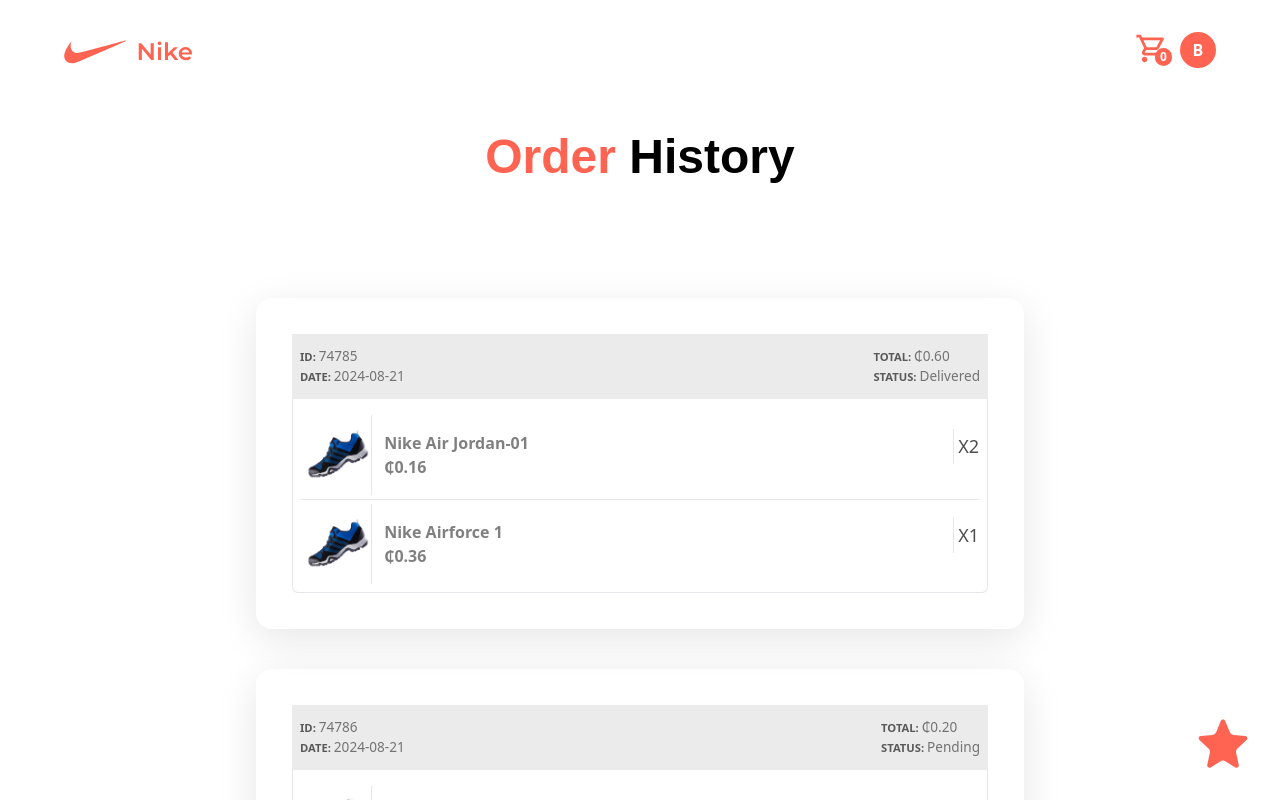
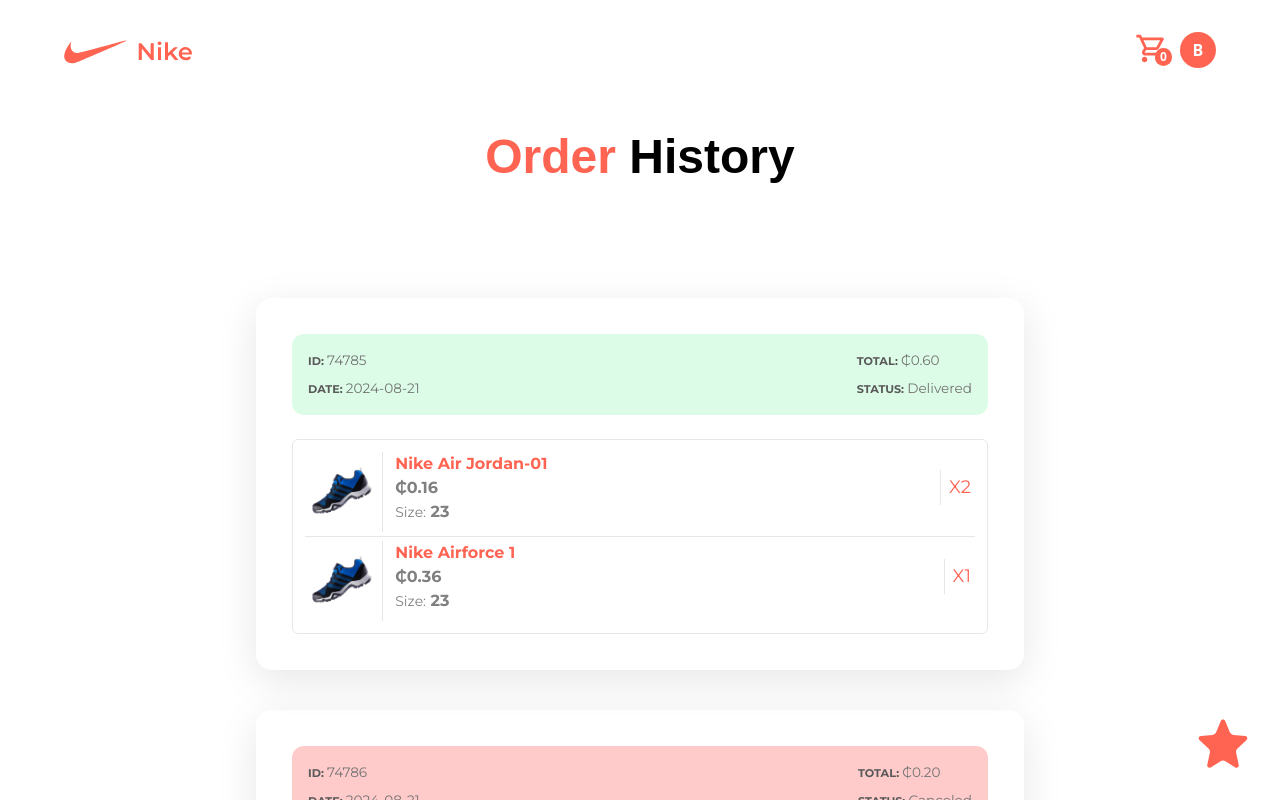
Before and after one commit to IB-ALA/NIKE-TAILWINDCSS-TUTORIAL, a React (Vite) app: page /orders in a window 1280 px wide. Shown: the top 800 px of the page. Built offline with nearby package versions, Linux system fonts and the light colour scheme; a web font is replaced by a local one.

Commit message:
Some css twaeks to the orders page.

```diff
--- a/src/components/navbar/index.jsx
+++ b/src/components/navbar/index.jsx
@@ -18,7 +18,7 @@
   giveFixedPosition && toggleIsScrolling();
 
   useEffect(() => {
-    if (currentPage === "products" || "orders" || "product-details") {
+    if (currentPage === "products" || "product-details" || "orders" || "cart") {
       setGiveFixedPosition(true);
     }
   }, [currentPage]);
--- a/src/components/orderCard/index.jsx
+++ b/src/components/orderCard/index.jsx
@@ -3,17 +3,25 @@
 
 function OrderCard({ order }) {
   const { orderID, orderDate, status, total, orderItems } = order;
-  // ${orderDate.slice(0, 10)}
   return (
-    <div className="flex flex-col justify-between p-9 rounded-2xl shadow-3xl mb-10 last:mb-0 max-w-3xl mx-auto">
-      <div className="flex justify-between py-3 px-2 bg-[#ebebeb]">
+    <div className="flex flex-col justify-between p-9 gap-2 rounded-2xl shadow-3xl mb-10 last:mb-0 max-w-3xl mx-auto bg-dark-1 dark:shadow-[#31313164]">
+      <div
+        className={`flex justify-between p-4 ${
+          status === "delivered"
+            ? "bg-green-100 dark:bg-green-300"
+            : status === "canceled"
+            ? "bg-red-200 dark:bg-red-300"
+            : "bg-[#ebebeb] dark:bg-[hsl(0,0%,75%)]"
+        } rounded-xl mb-4`}
+      >
         <div>
-          <p className="uppercase font-bold text-[0.7rem] text-[#595959]">
+          <p className="uppercase font-bold text-[0.7rem] text-[#595959] mb-2">
             id:{" "}
             <span className="text-[#737373] capitalize text-[0.85rem] font-normal">
               {orderID}
             </span>
           </p>
+
           <p className="uppercase font-bold text-[0.7rem] text-[#595959]">
             date:{" "}
             <span className="text-[#737373] capitalize text-[0.85rem] font-normal">
@@ -21,8 +29,9 @@
             </span>
           </p>
         </div>
+
         <div>
-          <p className="uppercase font-bold text-[0.7rem] text-[#595959]">
+          <p className="uppercase font-bold text-[0.7rem] text-[#595959] mb-2">
             total:{" "}
             <span className="text-[#737373] capitalize text-[0.85rem] font-normal">
               ₵{formatCurrency(total)}
@@ -37,7 +46,13 @@
         </div>
       </div>
 
-      <div className="border border-t-0 bottom-[#f2f2f2] p-2 rounded-b-md">
+      {/* {orderItems ? (
+        <div className="text-lg text-coral-red">
+          {orderItems?.length > 1 ? "Items" : "Item"}
+        </div>
+      ) : null} */}
+
+      <div className="border dark:border-slate-800  bottom-[#f2f2f2] p-3 rounded-md">
         {orderItems?.map((orderItem) => (
           <OrderItemCard key={orderItem?.id} orderItem={orderItem} />
         ))}
--- a/src/components/orderItemCard/index.jsx
+++ b/src/components/orderItemCard/index.jsx
@@ -21,10 +21,10 @@
   }
 
   return (
-    <div className="flex mt-1 pt-1 border-t first:border-t-0">
+    <div className="flex mt-1 pt-1 border-t dark:border-t-slate-800  first:mt-0 first:pt-0 first:border-t-0">
       {item ? (
         <>
-          <div className="max-h-20 max-w-20 h-20 flex justify-center items-center py-1 border-r border-r-[#e6e6e6] mr-3">
+          <div className="max-h-20 max-w-20 h-20 flex justify-center items-center pr-2 border-r border-r-[#e6e6e6] dark:border-r-slate-800 mr-3">
             <CommonIMG
               imgSrc={
                 color === "default" ? item?.image : getItemVarietyImg(color)
@@ -36,17 +36,24 @@
             />
           </div>
 
-          <div className="flex justify-between h-fit w-full">
-            <div className="flex flex-col">
-              <p className="text-[16px] font-bold text-[#808080] mt-4 mr-4">
-                {item?.name}
-              </p>
+          <div className="flex justify-between h-fit w-full text-coral-red">
+            <div className="flex flex-col justify-center mr-4">
+              <p className="text-[16px] font-bold">{item?.name}</p>
+
               <p className="text-[16px] font-bold text-[#808080]">
                 ₵{formatCurrency(item?.price)}
               </p>
+              {size ? (
+                <p className="text-[16px] font-bold text-[#808080]">
+                  <span className="font-normal text-[14px]">Size:</span> {size}
+                </p>
+              ) : null}
             </div>
-            <div className="flex items-center text-[18px] text-[#4d4d4d]">
-              <p className="border-l py-1 pl-1">X{quantity}</p>
+
+            <div className="flex items-center text-[18px]">
+              <p className="border-l dark:border-l-slate-800 py-1 pl-2 pr-1">
+                X{quantity}
+              </p>
             </div>
           </div>
         </>
--- a/src/hooks/useOrders.jsx
+++ b/src/hooks/useOrders.jsx
@@ -37,7 +37,7 @@
           },
         ],
         total: 20.15,
-        status: "pending",
+        status: "canceled",
         orderDate: "2024-08-21T13:26:35.000Z",
       },
       {
@@ -57,7 +57,7 @@
           },
         ],
         total: 60.45,
-        status: "delivered",
+        status: "pending",
         orderDate: "2024-08-21T13:26:35.000Z",
       },
     ]);
--- a/src/pages/orders/index.jsx
+++ b/src/pages/orders/index.jsx
@@ -1,10 +1,11 @@
 import { Orders } from "./sections";
+import CopyrightFooter from "./../../components/copyrightFooter";
 
 function OrdersPage() {
   // allow access for registed users only
 
   return (
-    <main className="pt-32 dark:bg-[hsl(0,0%,5%)] text-dark-2 min-h-screen relative">
+    <main className="pt-32 dark:bg-[hsl(0,0%,5%)] text-dark-2 min-h-screen relative font-montserrat">
       <section className="padding-x">
         <h2 className="text-4xl font-palanquin font-bold mb-4 text-center">
           <span className="text-coral-red">Order</span> History
@@ -14,6 +15,10 @@
       <section className="padding">
         <Orders />
       </section>
+
+      <section className="padding-x">
+        <CopyrightFooter />
+      </section>
     </main>
   );
 }
```
